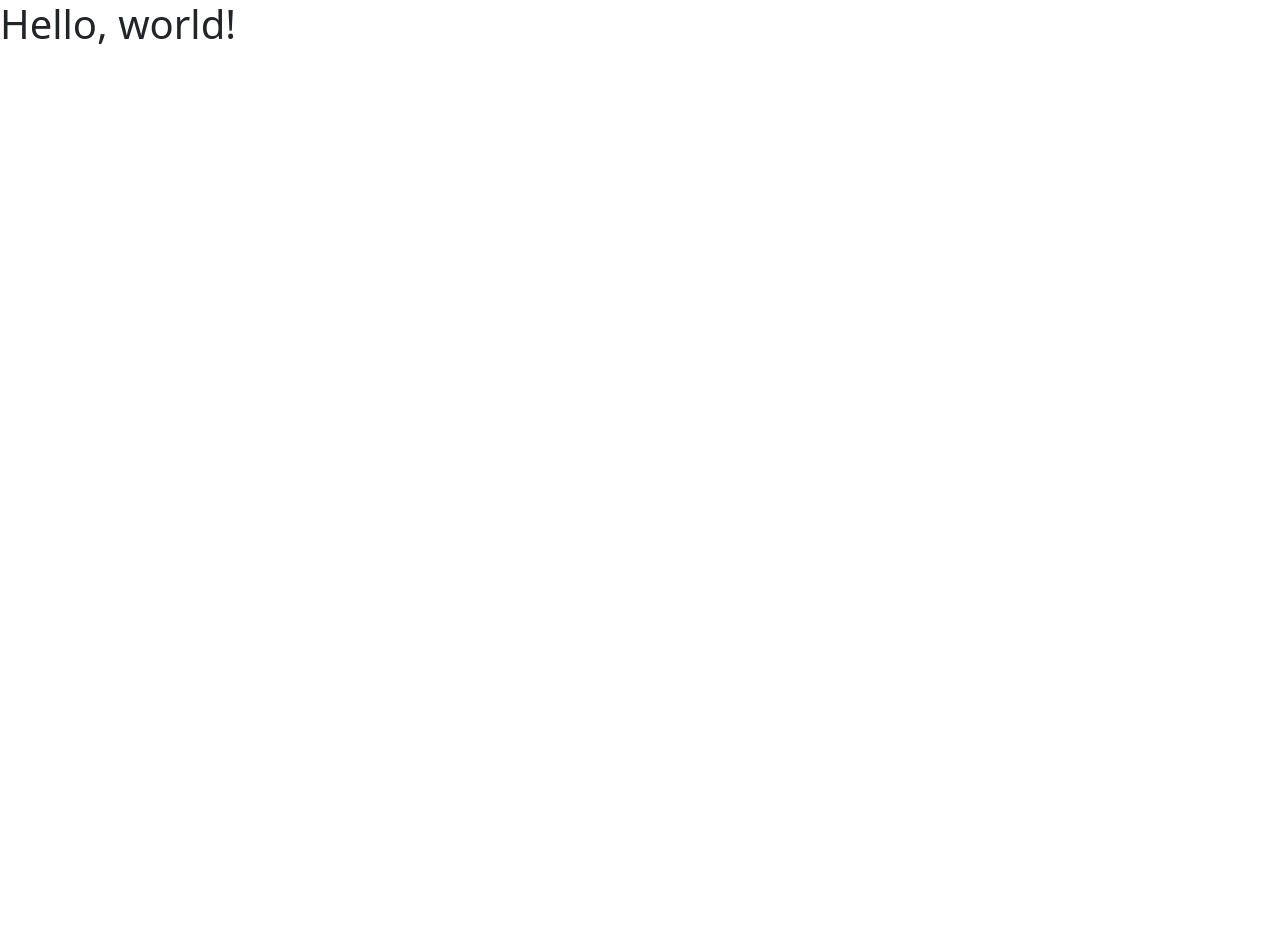
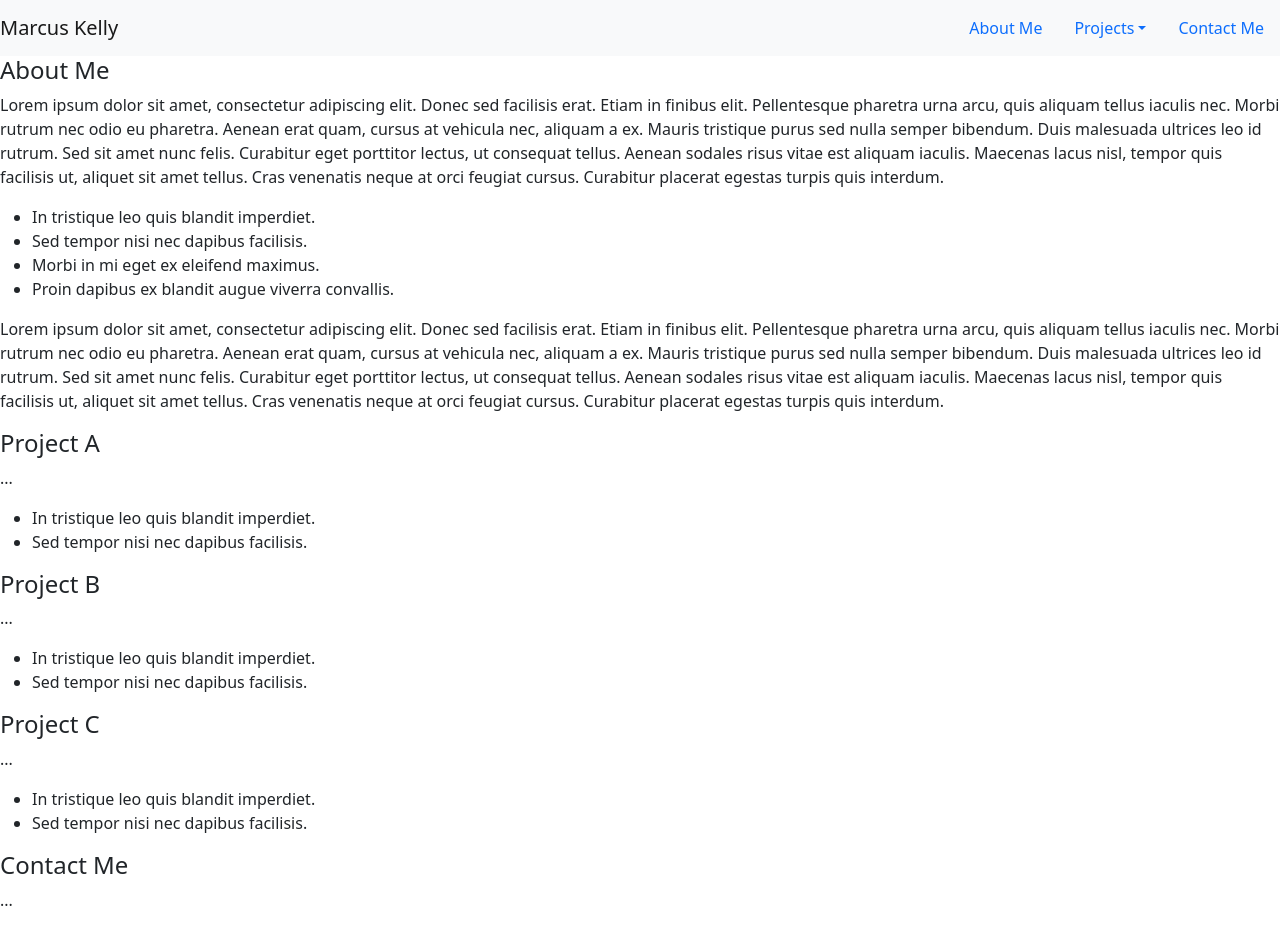
Before and after one commit to mrfkelly46/mrfkelly46.github.io, a plain HTML site: page index.html in a window 1280 px wide. Before the commit the page ends 800 px from the top, so only its background shows below. Drawn offline with nearby package versions, Linux system fonts and the light colour scheme.

Commit message:
First pass

```diff
--- a/index.html
+++ b/index.html
@@ -12,7 +12,62 @@
   </head>
 
   <body>
-    <h1>Hello, world!</h1>
+    <nav id="navbar" class="navbar navbar-light bg-light">
+      <a class="navbar-brand" href="#">Marcus Kelly</a>
+      <ul class="nav nav-pills">
+        <li class="nav-item">
+          <a class="nav-link" href="#about">About Me</a>
+        </li>
+        <li class="nav-item dropdown">
+          <a class="nav-link dropdown-toggle" data-toggle="dropdown" href="#" role="button" aria-haspopup="true" aria-expanded="false">Projects</a>
+          <div class="dropdown-menu">
+            <a class="dropdown-item" href="#a">Project A</a>
+            <a class="dropdown-item" href="#b">Project B</a>
+            <a class="dropdown-item" href="#c">Project C</a>
+          </div>
+        </li>
+        <li class="nav-item">
+          <a class="nav-link" href="#contact">Contact Me</a>
+        </li>
+      </ul>
+    </nav>
+
+    <div data-spy="scroll" data-target="#navbar" data-offset="0">
+      <h4 id="about">About Me</h4>
+      <p>Lorem ipsum dolor sit amet, consectetur adipiscing elit. Donec sed facilisis erat. Etiam in finibus elit. Pellentesque pharetra urna arcu, quis aliquam tellus iaculis nec. Morbi rutrum nec odio eu pharetra. Aenean erat quam, cursus at vehicula nec, aliquam a ex. Mauris tristique purus sed nulla semper bibendum. Duis malesuada ultrices leo id rutrum. Sed sit amet nunc felis. Curabitur eget porttitor lectus, ut consequat tellus. Aenean sodales risus vitae est aliquam iaculis. Maecenas lacus nisl, tempor quis facilisis ut, aliquet sit amet tellus. Cras venenatis neque at orci feugiat cursus. Curabitur placerat egestas turpis quis interdum.</p>
+      <ul>
+        <li>In tristique leo quis blandit imperdiet.</li>
+        <li>Sed tempor nisi nec dapibus facilisis.</li>
+        <li>Morbi in mi eget ex eleifend maximus.</li>
+        <li>Proin dapibus ex blandit augue viverra convallis.</li>
+      </ul>
+      <p>Lorem ipsum dolor sit amet, consectetur adipiscing elit. Donec sed facilisis erat. Etiam in finibus elit. Pellentesque pharetra urna arcu, quis aliquam tellus iaculis nec. Morbi rutrum nec odio eu pharetra. Aenean erat quam, cursus at vehicula nec, aliquam a ex. Mauris tristique purus sed nulla semper bibendum. Duis malesuada ultrices leo id rutrum. Sed sit amet nunc felis. Curabitur eget porttitor lectus, ut consequat tellus. Aenean sodales risus vitae est aliquam iaculis. Maecenas lacus nisl, tempor quis facilisis ut, aliquet sit amet tellus. Cras venenatis neque at orci feugiat cursus. Curabitur placerat egestas turpis quis interdum.</p>
+
+      <h4 id="a">Project A</h4>
+      <p>...</p>
+      <ul>
+        <li>In tristique leo quis blandit imperdiet.</li>
+        <li>Sed tempor nisi nec dapibus facilisis.</li>
+      </ul>
+
+      <h4 id="b">Project B</h4>
+      <p>...</p>
+      <ul>
+        <li>In tristique leo quis blandit imperdiet.</li>
+        <li>Sed tempor nisi nec dapibus facilisis.</li>
+      </ul>
+
+      <h4 id="c">Project C</h4>
+      <p>...</p>
+      <ul>
+        <li>In tristique leo quis blandit imperdiet.</li>
+        <li>Sed tempor nisi nec dapibus facilisis.</li>
+      </ul>
+
+      <h4 id="contact">Contact Me</h4>
+      <p>...</p>
+    </div>
+
     <script src="https://cdn.jsdelivr.net/npm/bootstrap@5.0.0-beta2/dist/js/bootstrap.bundle.min.js" integrity="sha384-b5kHyXgcpbZJO/tY9Ul7kGkf1S0CWuKcCD38l8YkeH8z8QjE0GmW1gYU5S9FOnJ0" crossorigin="anonymous"></script>
   </body>
 </html>
```
